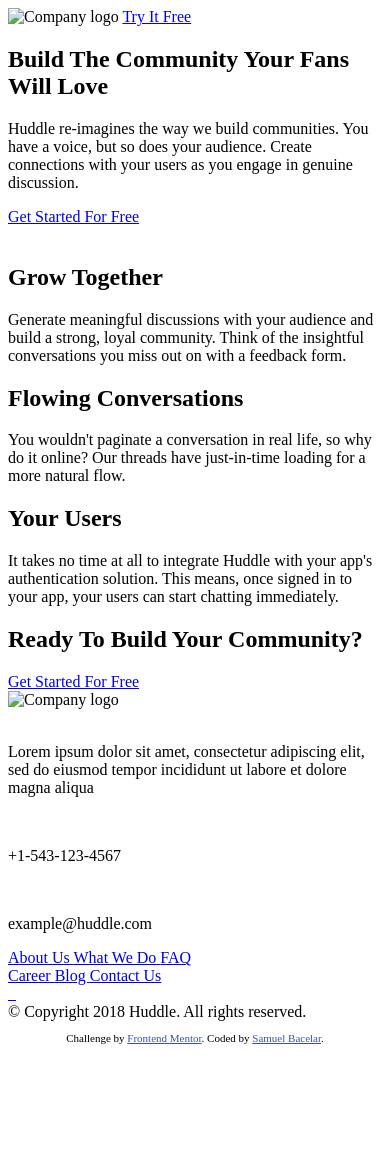
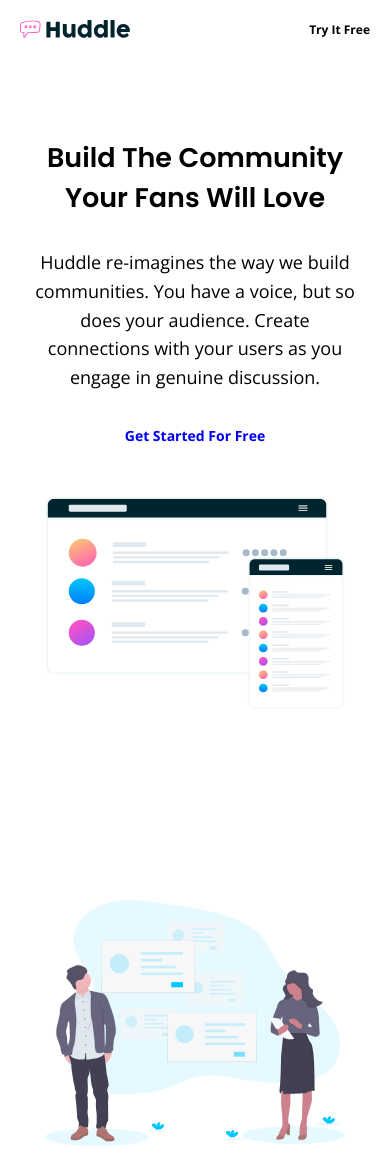
Before and after one commit to SamuelBacelar/huddle-landing-page-with-alternating-feature-blocks, a plain HTML site: page index.html in a window 390 px wide. Shown: the top 1149 px of the page. Before the commit the page ends 1055 px from the top, so only its background shows below. Drawn offline with nearby package versions, Linux system fonts and the light colour scheme.

Commit message:
Adding margins, paddings and font sizes in different breakpoints

```diff
--- a/index.html
+++ b/index.html
@@ -4,108 +4,155 @@
     <meta charset="UTF-8">
     <meta name="viewport" content="width=device-width, initial-scale=1.0">
 
-  <link rel="icon" type="image/png" sizes="32x32" href="./images/favicon-32x32.png">
+    <link rel="icon" type="image/png" sizes="32x32" href="./public/images/favicon-32x32.png">
+    <link rel="stylesheet" href="./public/style.css">
 
     <title>Frontend Mentor | Huddle landing page with alternating feature blocks</title>
 
     <style>
-    .attribution { font-size: 11px; text-align: center; }
-    .attribution a { color: hsl(228, 45%, 44%); }
+      .attribution {
+        font-size: 11px;
+        text-align: center;
+      }
+      .attribution a {
+        color: hsl(228, 45%, 44%);
+      }
     </style>
   </head>
   <body>
     <header>
       <nav>
-      <img src="" alt="Company logo">
-      <a href="http://"> Try It Free </a>
+        <img src="./public/images/logo.svg" alt="Company logo" class="logo">
+        <a href="http://">
+          Try It Free
+        </a>
       </nav>
 
-    <section class="jumbtron">
+      <section class="jumbotron">
         <div class="jumbotron-content">
           <h1>
             Build The Community Your Fans Will Love
           </h1>
 
           <p>
-          Huddle re-imagines the way we build communities. You have a voice, but so does your audience.
-          Create connections with your users as you engage in genuine discussion.
+            Huddle re-imagines the way we build communities. You have a voice, but so does your audience. Create connections with your users as you engage in genuine discussion.
           </p>
 
-        <a href="http://"> Get Started For Free </a>
+          <a href="http://" class="start-free-btn">
+            Get Started For Free
+          </a>
         </div>
 
         <div class="jumbotron-image">
-        <img src="" alt="">
+          <img src="./public/images/illustration-mockups.svg" alt="">
         </div>
       </section>
     </header>
 
     <main>
       <section class="attributes">
-      <h2>  Grow Together </h2>
+        <img src="./public/images/illustration-grow-together.svg" alt="" class="img-right">
+
+        <div class="attribute-info">
+          <h2>
+            Grow Together
+          </h2>
 
           <p>
-        Generate meaningful discussions with your audience and build a strong, loyal community.
-      Think of the insightful conversations you miss out on with a feedback form.
+            Generate meaningful discussions with your audience and build a strong, loyal community. Think of the insightful conversations you miss out on with a feedback form.
           </p>
+        </div>
+
+      </section>
+
+      <section class="attributes ">
+        <img src="./public/images/illustration-flowing-conversation.svg" alt="">
+        <div class="attribute-info">
+          <h2>
+            Flowing Conversations
+          </h2>
+
+          <p>
+            You wouldn't paginate a conversation in real life, so why do it online? Our threads have just-in-time loading for a more natural flow.
+          </p>
+        </div>
+
       </section>
 
       <section class="attributes">
-      <h2> Flowing Conversations </h2>
+        <img src="./public/images/illustration-your-users.svg" alt="" class="img-right">
+        <div class="attribute-info">
+          <h2>
+            Your Users
+          </h2>
 
           <p>
-        You wouldn't paginate a conversation in real life, so why do it online? Our threads
-        have just-in-time loading for a more natural flow.
+            It takes no time at all to integrate Huddle with your app's authentication solution. This means, once signed in to your app, your users can start chatting immediately.
           </p>
-    </section>
+        </div>
 
-    <section class="attributes">
-      <h2> Your Users </h2>
-
-      <p>
-        It takes no time at all to integrate Huddle with your app's authentication solution.
-        This means, once signed in to your app, your users can start chatting immediately.
-      </p>
       </section>
     </main>
 
     <aside>
-    <h2> Ready To Build Your Community? </h2>
+      <h2>
+        Ready To Build Your Community?
+      </h2>
 
-    <a href="http://">  Get Started For Free </a>
+      <a href="http://" class="start-free-btn">
+        Get Started For Free
+      </a>
     </aside>
 
     <footer>
-    <div>
-      <img src="" alt="Company logo">
-      <div class="adress">
-        <img src="" alt="">
-        <p> Lorem ipsum dolor sit amet, consectetur adipiscing elit, sed do eiusmod tempor
-        incididunt ut labore et dolore magna aliqua</p>
+      <img src="./public/images/logo.svg" alt="Company logo" class="footer-logo">
+      <div class="footer-container">
+        <div class="footer-info">
+
+          <div class="info">
+            <img src="./public/images/icon-location.svg" alt="">
+            <p>
+              Lorem ipsum dolor sit amet, consectetur adipiscing elit, sed do eiusmod tempor incididunt ut labore et dolore magna aliqua</p>
           </div>
 
-      <div class="phone">
-        <img src="" alt="">
-        <p> +1-543-123-4567 </p>
+          <div class="info">
+            <img src="./public/images/icon-phone.svg" alt="">
+            <p>
+              +1-543-123-4567
+            </p>
           </div>
 
-      <div class="email">
-        <img src="" alt="">
-        <p>  example@huddle.com </p>
+          <div class="info">
+            <img src="./public/images/icon-email.svg" alt="">
+            <p>
+              example@huddle.com
+            </p>
           </div>
         </div>
 
         <div class="footer-nav">
-      <div>
-        <a href="http://"> About Us </a>
-        <a href="http://"> What We Do </a>
-        <a href="http://"> FAQ </a>
+          <div class="footer-nav-links">
+            <a href="http://">
+              About Us
+            </a>
+            <a href="http://">
+              What We Do
+            </a>
+            <a href="http://">
+              FAQ
+            </a>
           </div>
 
-      <div>
-        <a href="http://"> Career </a>
-        <a href="http://"> Blog </a>
-        <a href="http://"> Contact Us </a>
+          <div class="footer-nav-links">
+            <a href="http://">
+              Career
+            </a>
+            <a href="http://">
+              Blog
+            </a>
+            <a href="http://">
+              Contact Us
+            </a>
           </div>
         </div>
 
@@ -120,14 +167,16 @@
             <img src="" alt="">
           </a>
         </div>
+      </div>
 
       <div class="copyright">
         &copy; Copyright 2018 Huddle. All rights reserved.
       </div>
 
       <p class="attribution">
-      Challenge by <a href="https://www.frontendmentor.io?ref=challenge" target="_blank">Frontend Mentor</a>.
-      Coded by <a href="#">Samuel Bacelar</a>.
+        Challenge by
+        <a href="https://www.frontendmentor.io?ref=challenge" target="_blank">Frontend Mentor</a>. Coded by
+        <a href="#">Samuel Bacelar</a>.
       </p>
     </footer>
   </body>
--- /dev/null
+++ b/public/style.css
@@ -0,0 +1,237 @@
+@import url('https://fonts.googleapis.com/css2?family=Open+Sans:wght@400;700&family=Poppins:wght@600&display=swap');
+
+* {
+    margin: 0;
+    padding: 0;
+    border: 0;
+    box-sizing: border-box;
+}
+
+:root {
+    --pink:  hsl(322, 100%, 66%);
+    --very-pale-cyan: hsl(193, 100%, 96%);
+    --very-dark-cyan: hsl(192, 100%, 9%);
+    --grayish-blue:  hsl(208, 11%, 55%);
+}
+
+html {
+    font-family: 'Open Sans', sans-serif;
+    font-size: 18px;
+}
+
+h1, h2 {
+    font-family: 'Poppins', sans-serif;
+}
+
+h2 {
+    font-size: 24px;
+}
+
+a {
+    font-weight: 700;
+    text-decoration: none;
+}
+
+.start-free-btn {
+    font-size: 14px;
+}
+
+/*_________HEADER_________________________*/
+header nav {
+    display: flex;
+    justify-content: space-between;
+    align-items: center;
+
+    padding: 20px;
+}
+
+header nav img {
+    width: 110px;
+    height: 18px;
+}
+
+header nav a {
+    font-size: 12px;
+    font-weight: 700;
+    color: #000;
+}
+
+header .jumbotron {
+    padding: 50px 30px;
+}
+
+header .jumbotron .jumbotron-content {
+    text-align: center;
+}
+
+header .jumbotron .jumbotron-content h1 {
+    margin: 30px 0;
+}
+
+header .jumbotron .jumbotron-content p {
+    line-height: 1.6em;
+    margin: 30px 0;
+}
+
+header .jumbotron .jumbotron-image {
+    display: flex;
+    justify-content: center;
+}
+
+header .jumbotron .jumbotron-image img {
+    width: 300px;
+    margin: 50px auto;
+}
+
+/*______________________________________________*/
+
+main {
+    margin-bottom: 100px;
+}
+
+main .attributes {
+    display: flex;
+    flex-direction: column;
+    align-items: center;
+
+    text-align: center;
+    padding: 40px;
+}
+
+main .attributes img {
+    width: 300px;
+    margin: 50px 0;
+}
+
+main .attributes h2 {
+    margin: 30px 0;
+}
+
+main .attributes p {
+    color: var(--grayish-blue);
+    line-height: 1.5em;
+}
+
+/*_________________________________________ */
+
+aside {
+    margin: 20px;
+    padding: 30px;
+    text-align: center;
+}
+
+aside h2 {
+    font-size: 20px;
+    margin: 40px 0;
+}
+
+/*______________________________________________*/
+
+footer .footer-info {
+    padding: 20px;
+    margin-bottom: 20px;
+}
+
+footer .footer-logo {
+    width: 170px;
+    margin: 30px 0;
+}
+
+footer .footer-info .info {
+    display: flex;
+    margin-bottom: 10px;
+}
+
+footer .footer-nav {
+    display: flex;
+    flex-direction: column;
+    padding: 20px;
+}
+
+footer .footer-nav .footer-nav-links {
+    display: flex;
+    flex-direction: column;
+}
+
+
+footer .footer-nav .footer-nav-links a {
+    margin-bottom: 20px;
+    font-weight: 400;
+}
+
+footer .copyright {
+    font-size: 14px;
+    text-align: center;
+    margin-bottom: 50px;
+}
+
+
+/*__________________________________________________*/
+@media only screen and (min-width : 768px) {
+    header .jumbotron {
+        display: flex;
+        align-items: center;
+    }
+
+    header .jumbotron .jumbotron-content {
+        padding: 0 30px 0 0;
+        text-align: left;
+    }
+
+    footer .footer-nav {
+        flex-direction: row;
+    }
+
+    footer .footer-nav .footer-nav-links {
+        margin-right: 100px;
+    }
+}
+
+@media only screen and (min-width : 1024px) {
+    body {
+        width: 1200px;
+        margin: 0 auto;
+    }
+
+    header .jumbotron .jumbotron-content {
+        padding: 0 50px 0 0;
+    }
+
+    header .jumbotron .jumbotron-content h1 {
+        font-size: 35px;
+    }
+
+    header .jumbotron .jumbotron-image img {
+        width: 550px;
+        margin: 50px auto;
+    }
+
+    main .attributes {
+        flex-direction: row;
+        text-align: left;
+    }
+
+    main .attributes img {
+        width: 400px;
+    }
+
+    main .attributes .img-right {
+        order: 2;
+    }
+
+    main .attributes .attribute-info {
+        padding: 0 80px;
+    }
+
+    aside h2 {
+        font-size: 30px;
+    }
+
+    footer .footer-container {
+        display: flex;
+    }
+
+    footer .copyright {
+        text-align: right;
+    }
+}
```
Also changed, not shown: public/images/bg-hero-desktop.svg (renamed from images/bg-hero-desktop.svg), public/images/bg-hero-mobile.svg (renamed from images/bg-hero-mobile.svg), public/images/favicon-32x32.png (renamed from images/favicon-32x32.png), public/images/icon-email.svg (renamed from images/icon-email.svg), public/images/icon-location.svg (renamed from images/icon-location.svg), public/images/icon-phone.svg (renamed from images/icon-phone.svg), public/images/illustration-flowing-conversation.svg (renamed from images/illustration-flowing-conversation.svg), public/images/illustration-grow-together.svg (renamed from images/illustration-grow-together.svg), public/images/illustration-mockups.svg (renamed from images/illustration-mockups.svg), public/images/illustration-your-users.svg (renamed from images/illustration-your-users.svg), public/images/logo.svg (renamed from images/logo.svg). Lines whose indentation alone changed are shown as unchanged.
